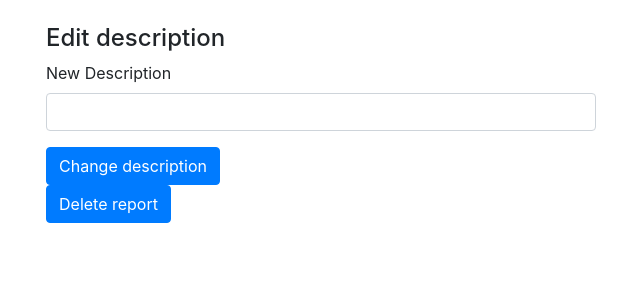
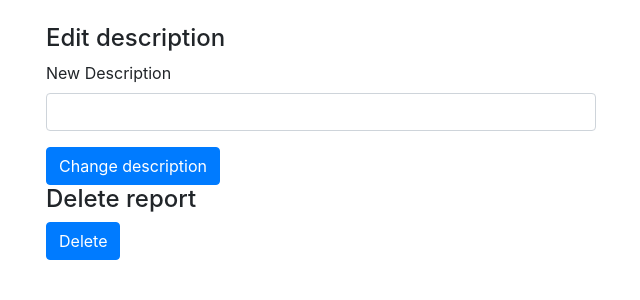
Before and after one commit to olgaviho/naytteidenKerays, a Flask app: template application/templates/report/edit.html in a window 1280 px wide. Shown: the part 56-356 px from the top of the page, without its empty margins (39-679 px from the left). Run offline with Flask 2, Linux system fonts and the light colour scheme; the template is opened without the code that fills it: values that come from a table or form of the project are taken from there, others are empty; some libraries are stand-ins or nearby versions.

Commit message:
Update edit.html

```diff
--- a/application/templates/report/edit.html
+++ b/application/templates/report/edit.html
@@ -20,8 +20,10 @@
   <input class="btn btn-primary" id="submit" name="submit" type="submit" value="Change description">
 </form>
 
+<p class="h4">Delete report</p>
+
  <form method="POST" action="{{ url_for('delete_report', report_id = report_id, naturesite_id = naturesite_id) }}" novalidate>
-     <input class="btn btn-primary" id="submit" name="submit" type="submit" value="Delete report">
+     <input class="btn btn-primary" id="submit" name="submit" type="submit" value="Delete">
     </form>
 
 {% endblock %}
```
